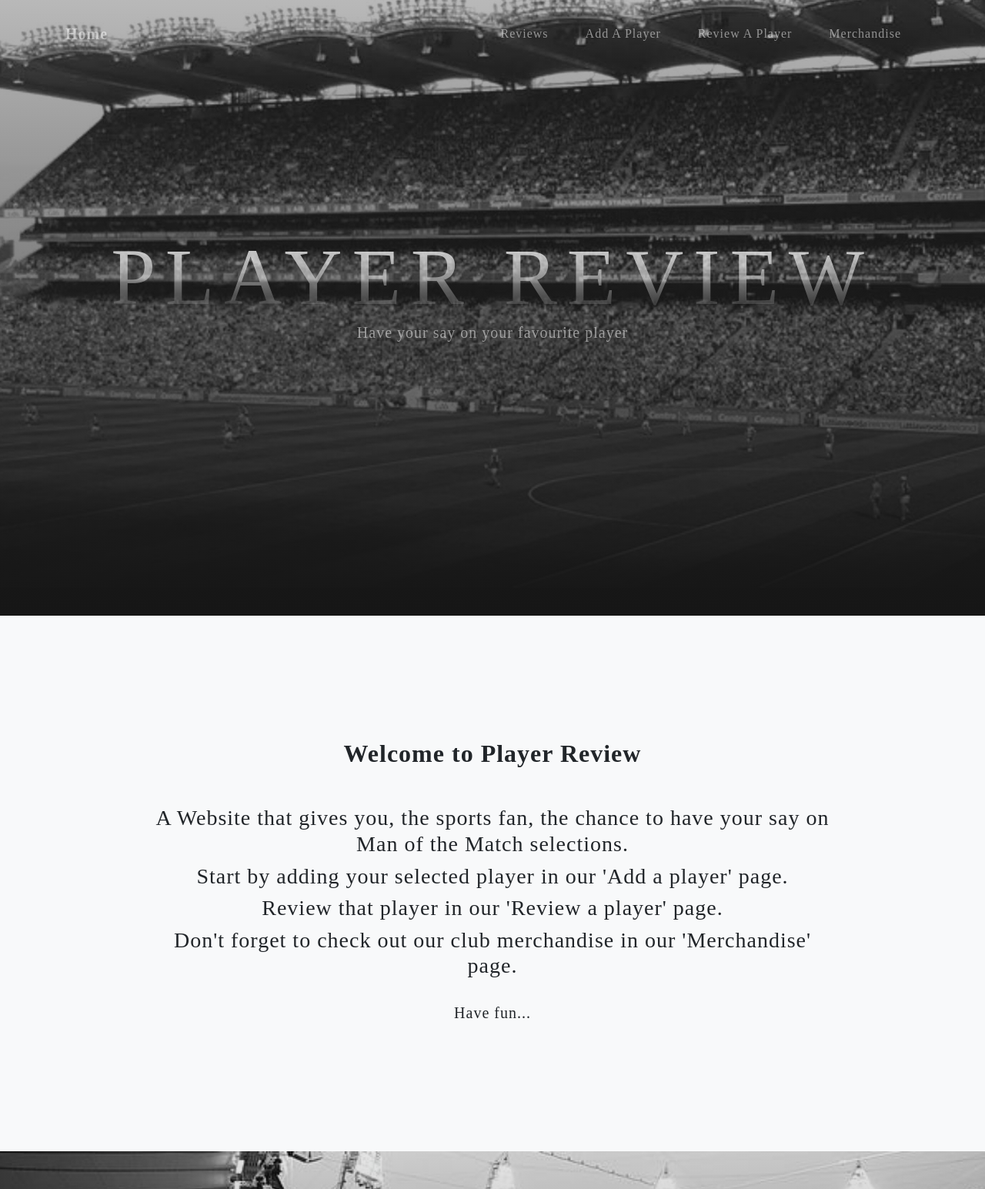
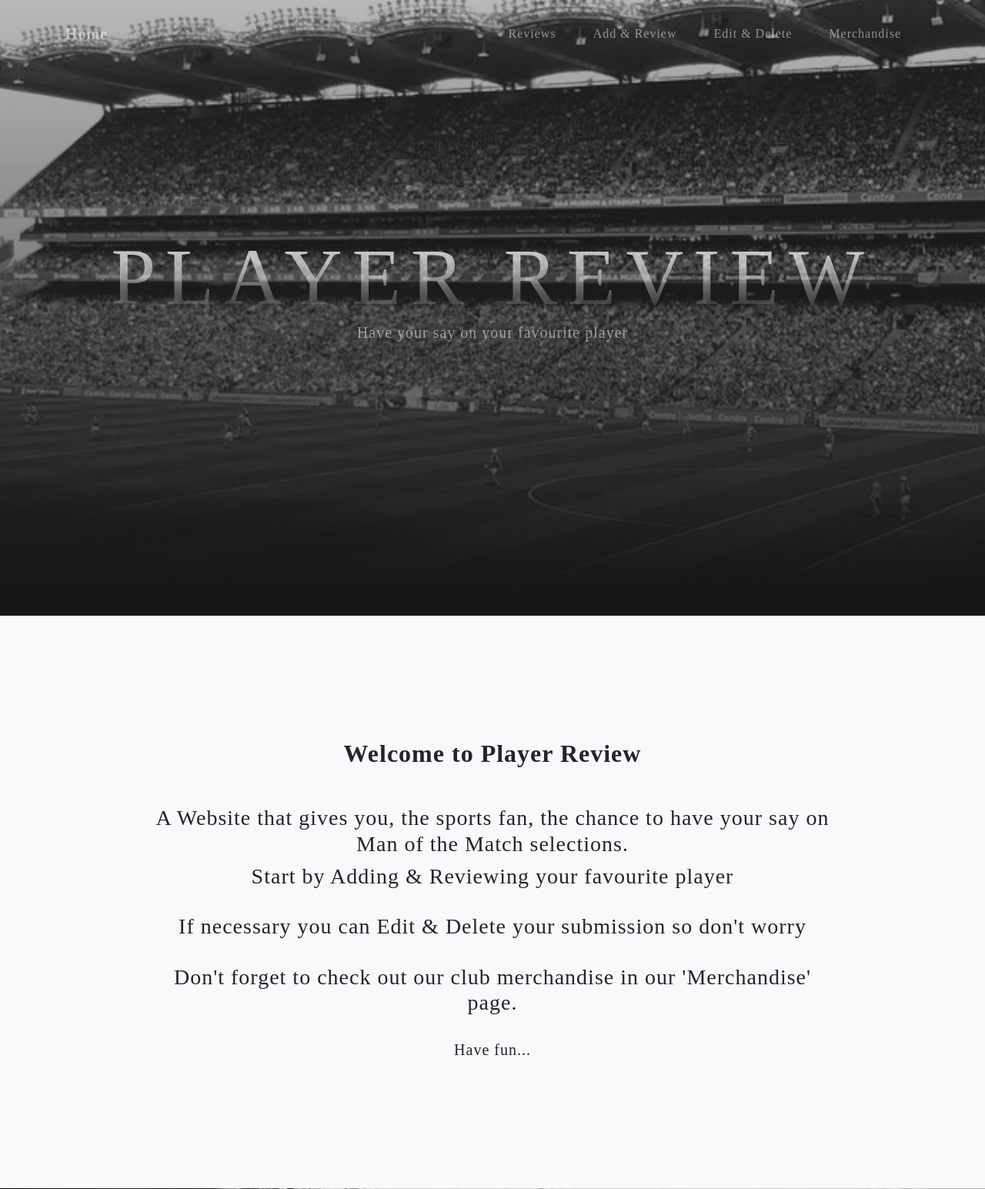
Before and after one commit to darrenmcgill35/milestone-project-3, a Flask app: page / in a window 1280 px wide. Shown: the top 1545 px of the page at 77% size. Run offline with Flask 2, Linux system fonts and the light colour scheme; some libraries are stand-ins or nearby versions.

Commit message:
update all html files

```diff
--- a/app.py
+++ b/app.py
@@ -26,7 +26,7 @@ def review():
 
 @app.route('/add_a_player', methods=["GET", "POST"])
 def add_a_player():
-    return render_template("add_a_player.html", page_title="Add a Player", players=mongo.db.players.find())
+    return render_template("add_a_player.html", page_title="Add & Review", players=mongo.db.players.find())
 
 
 @app.route('/insert_player', methods=['POST'])
@@ -38,7 +38,7 @@ def insert_player():
 
 @app.route('/review_a_player', methods=["GET", "POST"])
 def review_a_player():
-    return render_template("review_a_player.html", page_title="Review a Player", reviews=mongo.db.reviews.find())
+    return render_template("review_a_player.html", page_title="Edit & Delete", reviews=mongo.db.reviews.find())
 
 
 @app.route('/merchandise', methods=["GET", "POST"])
--- a/templates/add_a_player.html
+++ b/templates/add_a_player.html
@@ -1,5 +1,6 @@
 {% extends 'base.html' %} {% block content %}
 <h1 class="text-center">{{ page_title }}</h1>
+    <h4 class="text-center">Simply fill out the form below and click on the 'Add Review' button</h4>
 
     <form action="{{ url_for('insert_player') }}" method="POST" class="col-sm-12">
       <div class="form-row">
@@ -30,7 +31,7 @@
       </div>
         <br>
 
-    <button type="submit" class="btn btn-secondary" name="action">Add Player</button>
+    <button type="submit" class="btn btn-secondary" name="action">Add Review</button>
 
     </form>
 
--- a/templates/base.html
+++ b/templates/base.html
@@ -25,10 +25,10 @@
             <a class="nav-link js-scroll-trigger" href="{{ url_for('review') }}">Reviews</a>
           </li>
           <li class="nav-item">
-            <a class="nav-link js-scroll-trigger" href="{{ url_for('add_a_player') }}">Add A Player</a>
+            <a class="nav-link js-scroll-trigger" href="{{ url_for('add_a_player') }}">Add & Review</a>
           </li>
           <li class="nav-item">
-            <a class="nav-link js-scroll-trigger" href="{{ url_for('review_a_player') }}">Review A Player</a>
+            <a class="nav-link js-scroll-trigger" href="{{ url_for('review_a_player') }}">Edit & Delete</a>
           </li>
             <li class="nav-item">
             <a class="nav-link js-scroll-trigger" href="{{ url_for('merchandise') }}">Merchandise</a>
--- a/templates/index.html
+++ b/templates/index.html
@@ -5,8 +5,10 @@
         <div class="col-md-10 col-lg-10 mx-auto text-center">
           <h2 class="mb-5"><strong>Welcome to Player Review</strong></h2>
             <h3>A Website that gives you, the sports fan, the chance to have your say on Man of the Match selections. </h3>
-            <h3>Start by adding your selected player in our 'Add a player' page. </h3>
-            <h3>Review that player in our 'Review a player' page.</h3>
+            <h3>Start by Adding & Reviewing your favourite player</h3>
+            <br>
+            <h3>If necessary you can Edit & Delete your submission so don't worry </h3>
+            <br>
             <h3>Don't forget to check out our club merchandise in our 'Merchandise' page.</h3>
             <br>
             <h5>Have fun...</h5>
```
Also changed, not shown: templates/review_a_player.html (+11 -10 lines).
